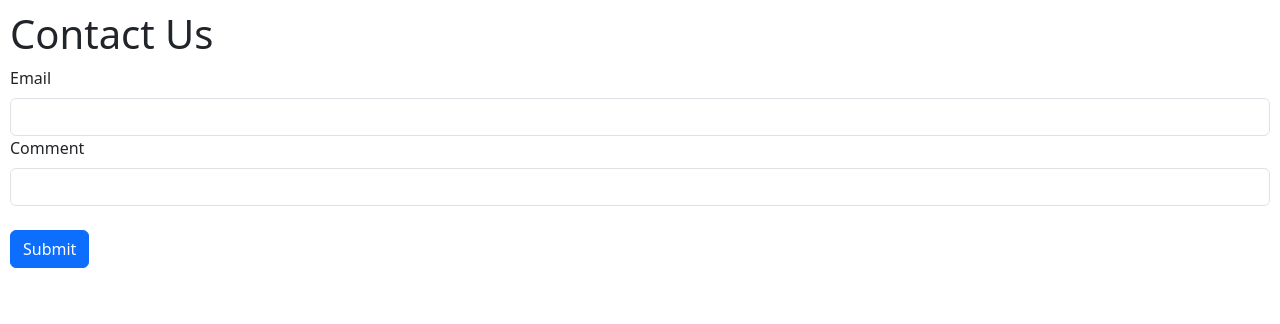
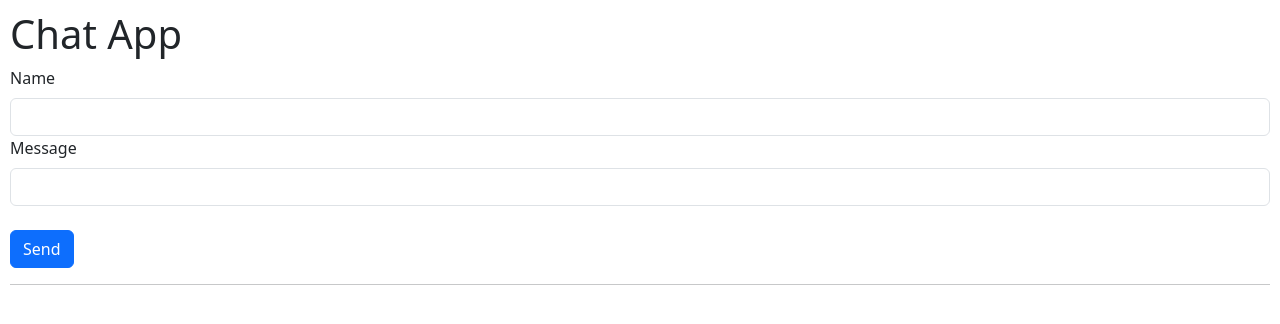
Before and after one commit to faranak-cs/angularjs, an Angular app in the folder hello-world/: page / in a window 1280 px wide. Shown: the top 324 px of the page. Built offline with nearby package versions, Linux system fonts and the light colour scheme.

Commit message:
updated form

```diff
--- /dev/null
+++ b/hello-world/src/app/contact-form.ts
@@ -0,0 +1,5 @@
+export interface ContactForm {
+  name: string;
+  text: string;
+  id: number;
+}
--- a/hello-world/src/app/contact-form/contact-form.component.html
+++ b/hello-world/src/app/contact-form/contact-form.component.html
@@ -1,13 +1,25 @@
-<h1>Contact Us</h1>
-<form class="">
+<h1>Chat App</h1>
+<form [formGroup]="contactForm">
   <div class="form-group">
-    <label for="email" class="form-label">Email</label>
-    <input type="text" class="form-control" id="email" />
+    <label for="name" class="form-label">Name</label>
+    <input formControlName="name" type="text" class="form-control" id="name" />
   </div>
   <div class="form-group">
-    <label for="comment" class="form-label">Comment</label>
-    <input type="text" class="form-control" id="comment" />
+    <label for="message" class="form-label">Message</label>
+    <input
+      formControlName="message"
+      type="text"
+      class="form-control"
+      id="message"
+    />
   </div>
   <br />
-  <button class="btn btn-primary">Submit</button>
+  <button (click)="onSubmit()" class="btn btn-primary">Send</button>
 </form>
+<hr />
+<div>
+  @for(msg of msgs; track msg.id){
+  <h2>{{ msg.name }}</h2>
+  <p>{{ msg.text }}</p>
+  }
+</div>
--- a/hello-world/src/app/contact-form/contact-form.component.ts
+++ b/hello-world/src/app/contact-form/contact-form.component.ts
@@ -1,12 +1,31 @@
 import { Component } from '@angular/core';
+import { FormControl, FormGroup, ReactiveFormsModule } from '@angular/forms';
+import { ContactForm } from '../contact-form';
 
 @Component({
   selector: 'app-contact-form',
   standalone: true,
-  imports: [],
+  imports: [ReactiveFormsModule],
   templateUrl: './contact-form.component.html',
-  styleUrl: './contact-form.component.css'
+  styleUrl: './contact-form.component.css',
 })
 export class ContactFormComponent {
+  // array of messages
+  msgs: ContactForm[] = [];
+  // counter
+  count: number = 0;
 
+  // FormGroup
+  contactForm = new FormGroup({
+    name: new FormControl(''),
+    message: new FormControl(''),
+  });
+
+  // Send Button Handler
+  onSubmit() {
+    this.count++;
+    const name = this.contactForm.value.name ?? '';
+    const message = this.contactForm.value.message ?? '';
+    this.msgs.push({ name: name, text: message, id: this.count });
+  }
 }
```
